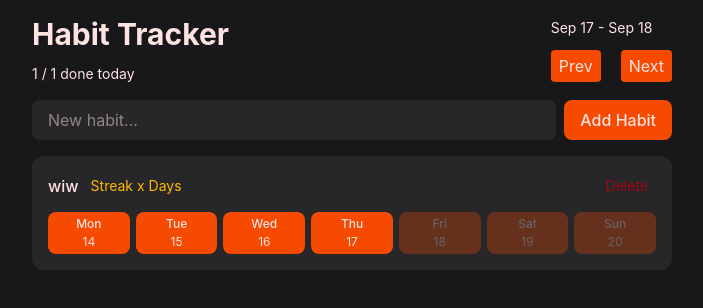
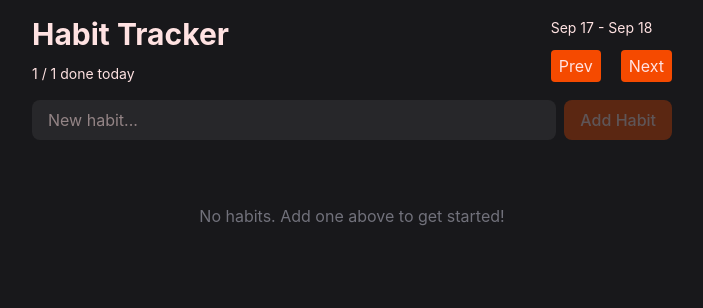
Before and after one commit to hedysom/habitTracker, a React (Vite) app: page / in a window 1280 px wide. Shown: the top 308 px of the page, without its empty margins (288-991 px from the left). Built offline with nearby package versions, Linux system fonts and the light colour scheme.

Commit message:
added Habit visibility to App that can pass it to different components

```diff
--- a/src/App.tsx
+++ b/src/App.tsx
@@ -1,13 +1,22 @@
 import { Header } from "./components/Header"
 import { HabitForm } from "./components/HabitForm"
 import HabitsList from "./components/HabitsList"
+import { useState } from "react"
+import type { Habit } from "./components/HabitsList"
 
 export default function App(){
+
+  const [ habits, setHabits ] = useState<Habit>([])
+
+  function addHabit(name : string){
+    console.log(name)
+  }
+
   return  (
   <div className="max-w-2xl mx-auto p-4 flex flex-col gap-4">
     <Header/>
-    <HabitForm/>
-    <HabitsList/>
+    <HabitForm addHabit={addHabit}/>
+    <HabitsList habits = {habits}/>
   </div>
   )
 }
--- a/src/components/HabitForm.tsx
+++ b/src/components/HabitForm.tsx
@@ -1,10 +1,26 @@
 import { useState } from "react";
 import { Button } from "./Button";
 
-export function HabitForm() {
+type HabitFormProps = {
+  addHabit : (name : string) => void
+}
+
+export function HabitForm( {addHabit} : HabitFormProps ) {
   const [name, setName] = useState("");
+
+  function handleSubmit(e: SubmitEvent) {
+    e.preventDefault();
+
+    if (name.trim() === "") return;
+    setName("");
+
+    addHabit(name)
+
+    console.log(name);
+  }
+
   return (
-    <form className="flex gap-2">
+    <form className="flex gap-2" onSubmit={handleSubmit}>
       <input
         value={name}
         onChange={(e) => setName(e.target.value)}
@@ -12,7 +28,9 @@ export function HabitForm() {
             focus-visible:ring-orange-500"
         placeholder="New habit..."
       />
-      <Button className="rounded-lg px-4 py-2 font-medium">Add Habit</Button>
+      <Button
+      disabled = {name.trim() === ""}
+      className="rounded-lg px-4 py-2 font-medium">Add Habit</Button>
     </form>
   );
 }
--- a/src/components/HabitsList.tsx
+++ b/src/components/HabitsList.tsx
@@ -7,8 +7,13 @@ import {
   startOfWeek,
 } from "date-fns";
 
-export default function HabitsList() {
-  const habits = [{ id: "fnas,d", name: "wiw" }];
+export type Habit = { id: string; name: string };
+
+type HabitsListProps = {
+  habits: Habit[];
+};
+
+export default function HabitsList({ habits }: HabitsListProps) {
   if (habits.length === 0) {
     return (
       <p className="text-center text-zinc-500 py-12">
@@ -26,7 +31,7 @@ export default function HabitsList() {
 }
 
 type HabitItemsProps = {
-  habit: { id: string; name: string };
+  habit: Habit;
 };
 
 function HabitItem({ habit }: HabitItemsProps) {
@@ -42,7 +47,9 @@ function HabitItem({ habit }: HabitItemsProps) {
           <span className="font-medium">{habit.name}</span>
           <span className="text-sm text-amber-400"> Streak x Days</span>
         </div>
-        <Button variant="ghost-destructive" className="text-sm">Delete</Button>
+        <Button variant="ghost-destructive" className="text-sm">
+          Delete
+        </Button>
       </div>
       <div className="flex gap-1.5">
         {visibleDates.map((date) => (
--- a/src/components/Header.tsx
+++ b/src/components/Header.tsx
@@ -1,7 +1,8 @@
 import { Button } from "./Button";
 
-export function Header(){
-  return <header className="flex items-center justify-between">
+export function Header() {
+  return (
+    <header className="flex items-center justify-between">
       <div className="flex flex-col gap-3">
         <h1 className="text-3xl font-bold">Habit Tracker</h1>
         <span className="text-zinc-402 text-sm">1 / 1 done today</span>
@@ -15,4 +16,5 @@ export function Header(){
         </div>
       </div>
     </header>
+  );
 }
```
Lines whose indentation alone changed are shown as unchanged.
